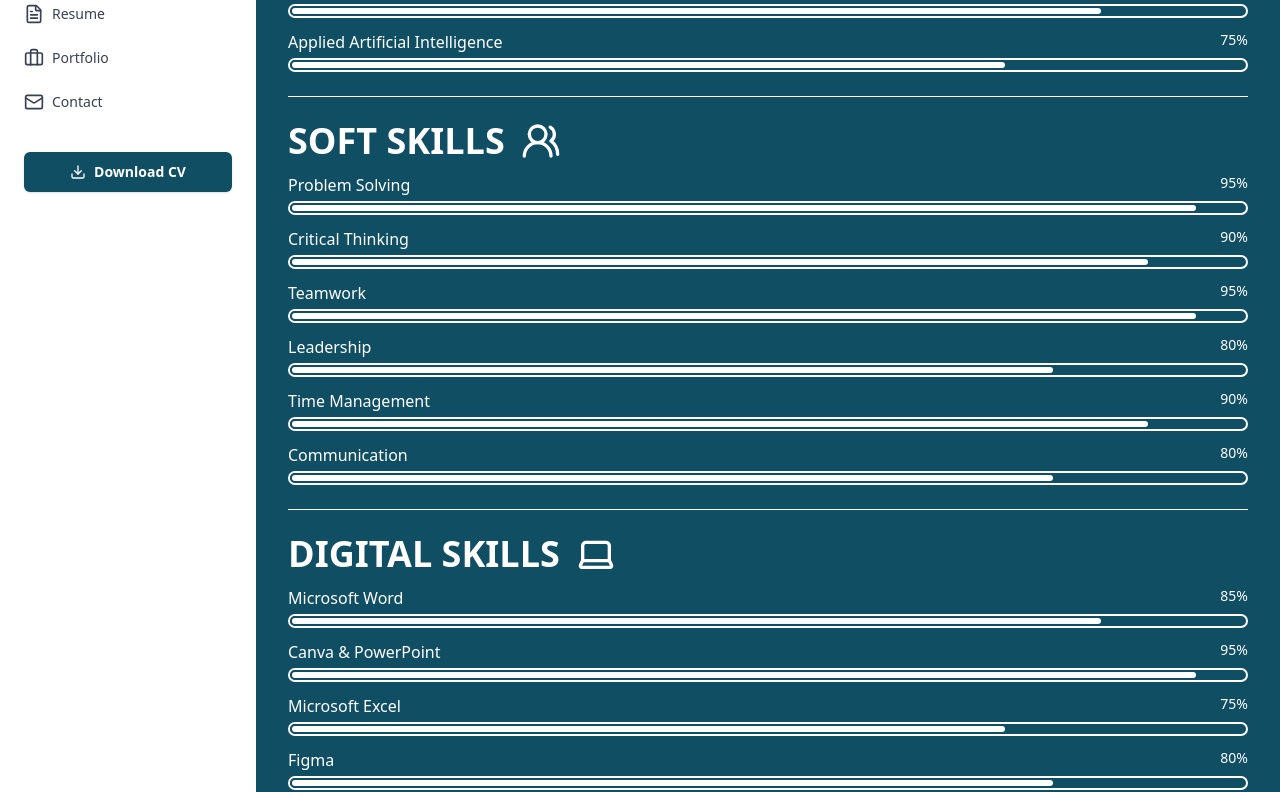
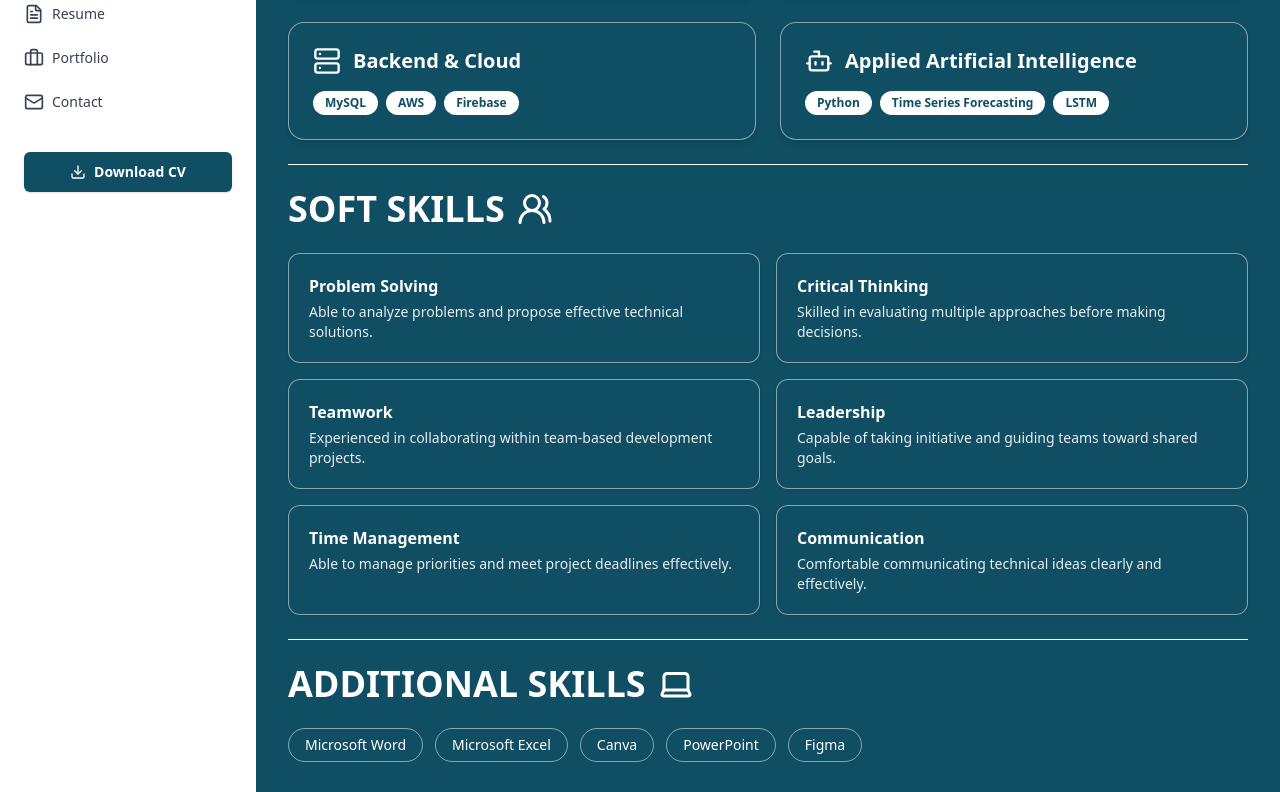
Before and after one commit to PickleNoToxic/web-portofolio, a Next.js app: page /about in a window 1280 px wide. Shown: the part 376-1168 px from the top of the page. Built offline with nearby package versions, Linux system fonts and the light colour scheme.

Commit message:
style: change skill bar on portfolio page

```diff
--- a/app/about/page.tsx
+++ b/app/about/page.tsx
@@ -1,4 +1,12 @@
-import { Laptop, UsersRound, Wrench } from "lucide-react"
+import {
+  Monitor,
+  Smartphone,
+  Server,
+  Bot,
+  UsersRound,
+  Wrench,
+  Laptop,
+} from "lucide-react";
 
 export default function AboutPage() {
   return (
@@ -11,67 +19,159 @@
       </div>
 
       {/* TECHNICAL SKILLS */}
-      <h1 className="flex items-center gap-2 text-3xl text-white font-bold md:text-4xl mt-6 mb-3">
+      <h2 className="flex items-center gap-3 text-3xl text-white font-bold md:text-4xl mb-6">
         TECHNICAL SKILLS
-        <Wrench className="w-10 h-10 ml-2" />
-      </h1>
+        <Wrench className="w-9 h-9" />
+      </h2>
 
-      <SkillBar label="Web Development" percent={95} />
-      <SkillBar label="Mobile App Development" percent={85} />
-      <SkillBar label="Database Management" percent={85} />
-      <SkillBar label="Applied Artificial Intelligence" percent={75} />
+      <div className="grid grid-cols-1 md:grid-cols-2 gap-6">
+        <SkillCard
+          title="Web Development"
+          icon={Monitor}
+          items={["Laravel", "Next.js", "React", "Tailwind CSS"]}
+        />
+        <SkillCard
+          title="Mobile App Development"
+          icon={Smartphone}
+          items={["Flutter", "Dart", "Kotlin"]}
+        />
+        <SkillCard
+          title="Backend & Cloud"
+          icon={Server}
+          items={["MySQL", "AWS", "Firebase"]}
+        />
+        <SkillCard
+          title="Applied Artificial Intelligence"
+          icon={Bot}
+          items={["Python", "Time Series Forecasting", "LSTM"]}
+        />
+      </div>
 
       <hr className="my-6 border-white" />
 
       {/* SOFT SKILLS */}
-      <h1 className="flex items-center gap-2 text-3xl text-white font-bold md:text-4xl mt-6 mb-3">
+      <h2 className="flex items-center gap-3 text-3xl text-white font-bold md:text-4xl mb-6">
         SOFT SKILLS
-        <UsersRound className="w-10 h-10 ml-2" />
-      </h1>
+        <UsersRound className="w-9 h-9" />
+      </h2>
 
-      <SkillBar label="Problem Solving" percent={95} />
-      <SkillBar label="Critical Thinking" percent={90} />
-      <SkillBar label="Teamwork" percent={95} />
-      <SkillBar label="Leadership" percent={80} />
-      <SkillBar label="Time Management" percent={90} />
-      <SkillBar label="Communication" percent={80} />
+      <ul className="grid grid-cols-1 md:grid-cols-2 gap-4 text-white">
+        <SoftSkill
+          title="Problem Solving"
+          desc="Able to analyze problems and propose effective technical solutions."
+        />
+        <SoftSkill
+          title="Critical Thinking"
+          desc="Skilled in evaluating multiple approaches before making decisions."
+        />
+        <SoftSkill
+          title="Teamwork"
+          desc="Experienced in collaborating within team-based development projects."
+        />
+        <SoftSkill
+          title="Leadership"
+          desc="Capable of taking initiative and guiding teams toward shared goals."
+        />
+        <SoftSkill
+          title="Time Management"
+          desc="Able to manage priorities and meet project deadlines effectively."
+        />
+        <SoftSkill
+          title="Communication"
+          desc="Comfortable communicating technical ideas clearly and effectively."
+        />
+      </ul>
 
       <hr className="my-6 border-white" />
 
-      {/* DIGITAL SKILLS */}
-      <h1 className="flex items-center gap-2 text-3xl text-white font-bold md:text-4xl mt-6 mb-3">
-        DIGITAL SKILLS
-        <Laptop className="w-10 h-10 ml-2" />
-      </h1>
+      {/* ADDITIONAL SKILLS */}
+      <h2 className="flex items-center gap-3 text-3xl text-white font-bold md:text-4xl mb-6">
+        ADDITIONAL SKILLS
+        <Laptop className="w-9 h-9" />
+      </h2>
 
-      <SkillBar label="Microsoft Word" percent={85} />
-      <SkillBar label="Canva & PowerPoint" percent={95} />
-      <SkillBar label="Microsoft Excel" percent={75} />
-      <SkillBar label="Figma" percent={80} />
+      <div className="flex flex-wrap gap-3">
+        {[
+          "Microsoft Word",
+          "Microsoft Excel",
+          "Canva",
+          "PowerPoint",
+          "Figma",
+        ].map((skill) => (
+          <span
+            key={skill}
+            className="
+              border border-white/50
+              text-white
+              px-4
+              py-1.5
+              rounded-full
+              text-sm
+              font-medium
+            "
+          >
+            {skill}
+          </span>
+        ))}
+      </div>
     </>
-  )
+  );
 }
 
-function SkillBar({
-  label,
-  percent,
+function SkillCard({
+  title,
+  items,
+  icon: Icon,
 }: {
-  label: string
-  percent: number
+  title: string;
+  items: string[];
+  icon: any;
 }) {
   return (
-    <>
-      <div className="flex justify-between mb-1">
-        <span className="text-base font-medium text-white">{label}</span>
-        <span className="text-sm font-medium text-white">{percent}%</span>
+    <div
+      className="
+        bg-cyan-900
+        border border-white/50
+        rounded-2xl
+        p-6
+        shadow-md
+        hover:shadow-xl
+        hover:-translate-y-1
+        transition-all
+      "
+    >
+      <div className="flex items-center gap-3 mb-4">
+        <Icon className="w-7 h-7 text-white" />
+        <h3 className="text-xl font-bold text-white">{title}</h3>
       </div>
 
-      <div className="w-full bg-cyan-900 rounded-full h-3.5 mb-3 border-2 border-white">
-        <div
-          className="bg-white h-2.5 rounded-full border-2 border-cyan-900"
-          style={{ width: `${percent}%` }}
-        />
+      <div className="flex flex-wrap gap-2">
+        {items.map((item, i) => (
+          <span
+            key={i}
+            className="bg-white text-cyan-900 text-xs font-bold px-3 py-1 rounded-full"
+          >
+            {item}
+          </span>
+        ))}
       </div>
-    </>
-  )
+    </div>
+  );
 }
+
+function SoftSkill({ title, desc }: { title: string; desc: string }) {
+  return (
+    <li className="
+      bg-cyan-900
+      border border-white/50
+      rounded-xl
+      p-5
+      shadow-sm
+      hover:shadow-md
+      transition
+    ">
+      <h4 className="font-bold mb-1">{title}</h4>
+      <p className="text-sm text-white/90">{desc}</p>
+    </li>
+  );
+}
```
